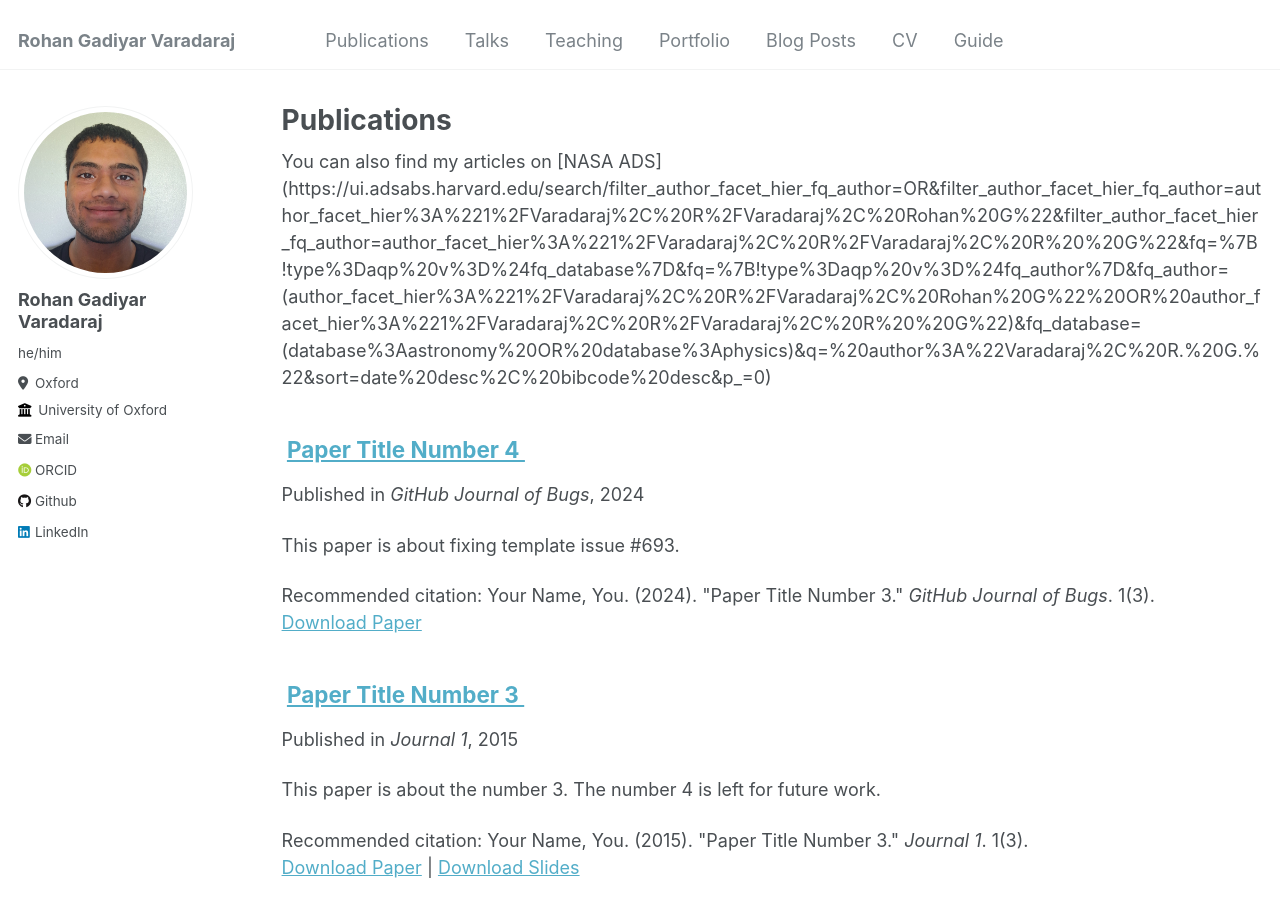
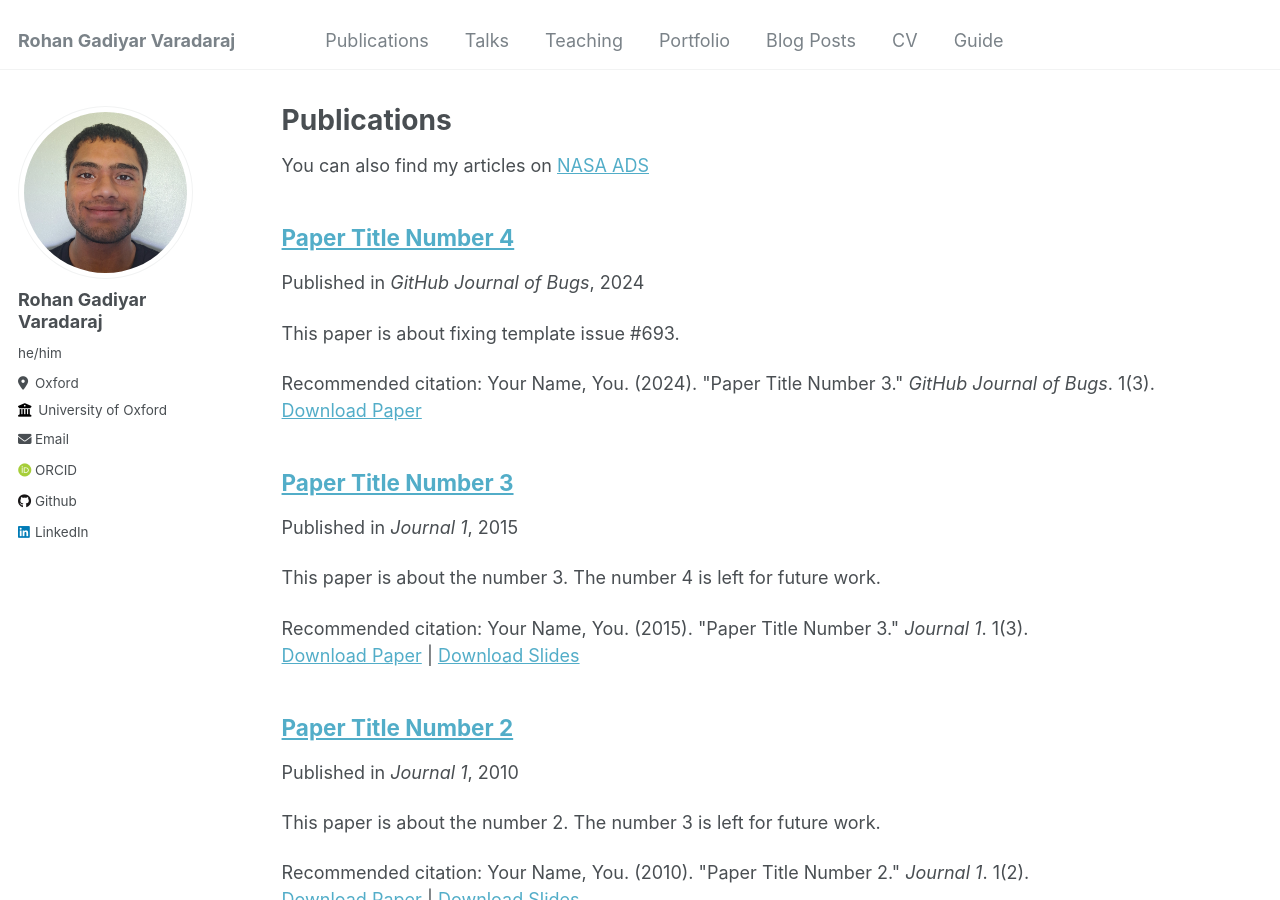
Before and after one commit to RohanVaradaraj/RohanVaradaraj.github.io, a Jekyll site: the page built from _pages/publications.md, in a window 1280 px wide and 900 px high. Built offline with Jekyll 4.4.1, drawn with Linux system fonts in a browser that asks for light colours; some web fonts are replaced.

Commit message:
Update publications.md

```diff
--- a/_pages/publications.md
+++ b/_pages/publications.md
@@ -6,7 +6,7 @@ author_profile: true
 ---
 
 
-<div class="wordwrap">You can also find my articles on [NASA ADS](https://ui.adsabs.harvard.edu/search/filter_author_facet_hier_fq_author=OR&filter_author_facet_hier_fq_author=author_facet_hier%3A%221%2FVaradaraj%2C%20R%2FVaradaraj%2C%20Rohan%20G%22&filter_author_facet_hier_fq_author=author_facet_hier%3A%221%2FVaradaraj%2C%20R%2FVaradaraj%2C%20R%20%20G%22&fq=%7B!type%3Daqp%20v%3D%24fq_database%7D&fq=%7B!type%3Daqp%20v%3D%24fq_author%7D&fq_author=(author_facet_hier%3A%221%2FVaradaraj%2C%20R%2FVaradaraj%2C%20Rohan%20G%22%20OR%20author_facet_hier%3A%221%2FVaradaraj%2C%20R%2FVaradaraj%2C%20R%20%20G%22)&fq_database=(database%3Aastronomy%20OR%20database%3Aphysics)&q=%20author%3A%22Varadaraj%2C%20R.%20G.%22&sort=date%20desc%2C%20bibcode%20desc&p_=0)
+You can also find my articles on [NASA ADS](https://ui.adsabs.harvard.edu/search/filter_author_facet_hier_fq_author=OR&filter_author_facet_hier_fq_author=author_facet_hier%3A%221%2FVaradaraj%2C%20R%2FVaradaraj%2C%20Rohan%20G%22&filter_author_facet_hier_fq_author=author_facet_hier%3A%221%2FVaradaraj%2C%20R%2FVaradaraj%2C%20R%20%20G%22&fq=%7B!type%3Daqp%20v%3D%24fq_database%7D&fq=%7B!type%3Daqp%20v%3D%24fq_author%7D&fq_author=(author_facet_hier%3A%221%2FVaradaraj%2C%20R%2FVaradaraj%2C%20Rohan%20G%22%20OR%20author_facet_hier%3A%221%2FVaradaraj%2C%20R%2FVaradaraj%2C%20R%20%20G%22)&fq_database=(database%3Aastronomy%20OR%20database%3Aphysics)&q=%20author%3A%22Varadaraj%2C%20R.%20G.%22&sort=date%20desc%2C%20bibcode%20desc&p_=0)
 
 
 {% include base_path %}
```
